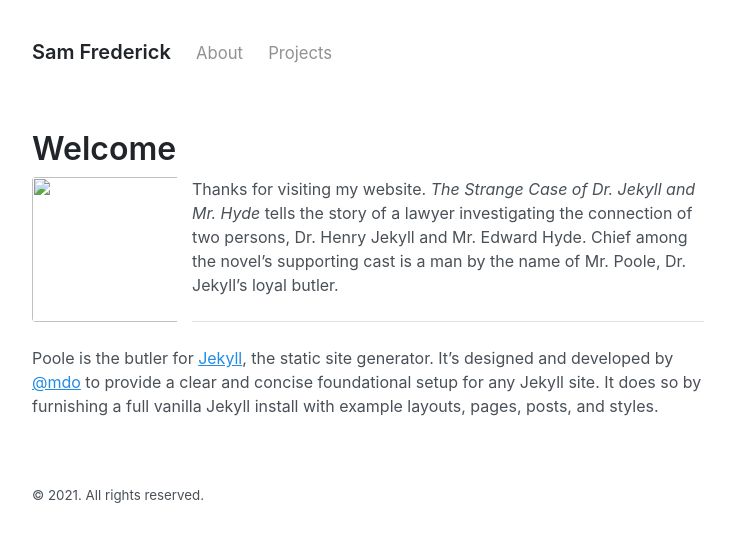
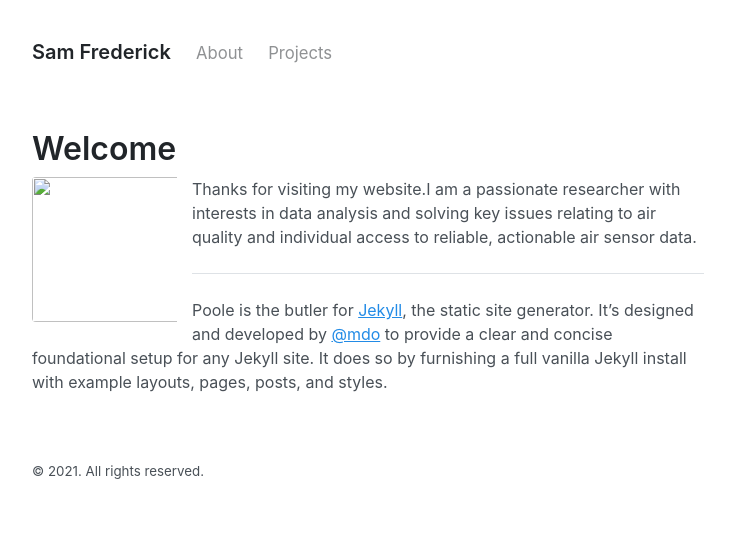
Before and after one commit to samfrederick/samfrederick.github.io, a Jekyll site: the page built from _posts/21-01-30-home.md, in a window 1280 px wide. Shown: the top 542 px of the page, without its empty margins (272-1007 px from the left). Built offline with Jekyll 4.4.1, drawn with Linux system fonts in a browser that asks for light colours.

Commit message:
Add bio text

```diff
--- a/_posts/21-01-30-home.md
+++ b/_posts/21-01-30-home.md
@@ -4,8 +4,7 @@ title: Welcome
 ---
 
 <img style="float: left;width:160px;height:145px; padding-right: 15px;" src="media\img\Gradpic_lowres.png">
-Thanks for visiting my website.
-*The Strange Case of Dr. Jekyll and Mr. Hyde* tells the story of a lawyer investigating the connection of two persons, Dr. Henry Jekyll and Mr. Edward Hyde. Chief among the novel's supporting cast is a man by the name of Mr. Poole, Dr. Jekyll's loyal butler.
+Thanks for visiting my website.I am a passionate researcher with interests in data analysis and solving key issues relating to air quality and individual access to reliable, actionable air sensor data.
 
 -----
 
```
